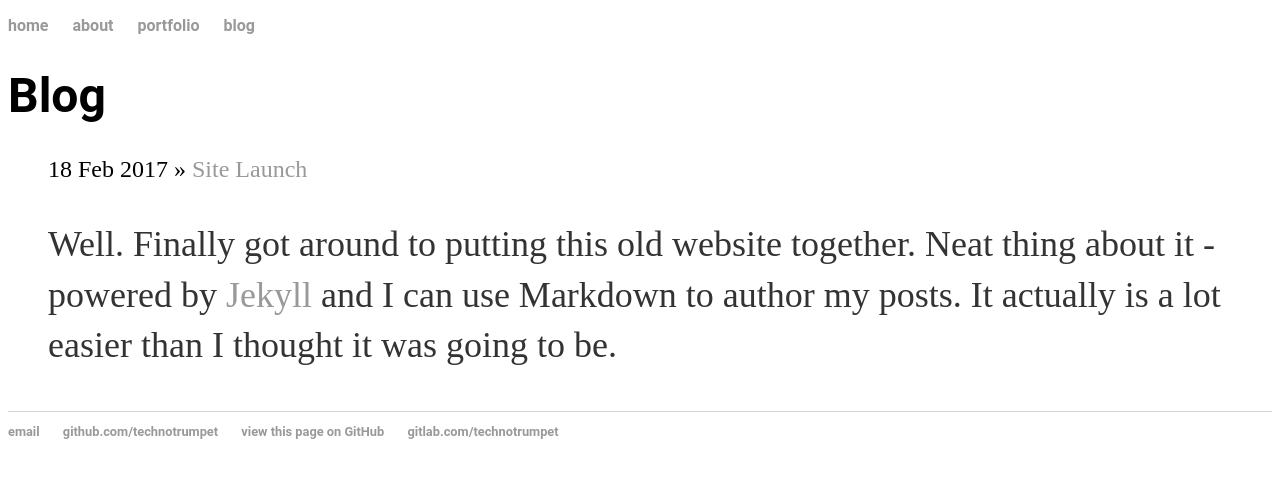
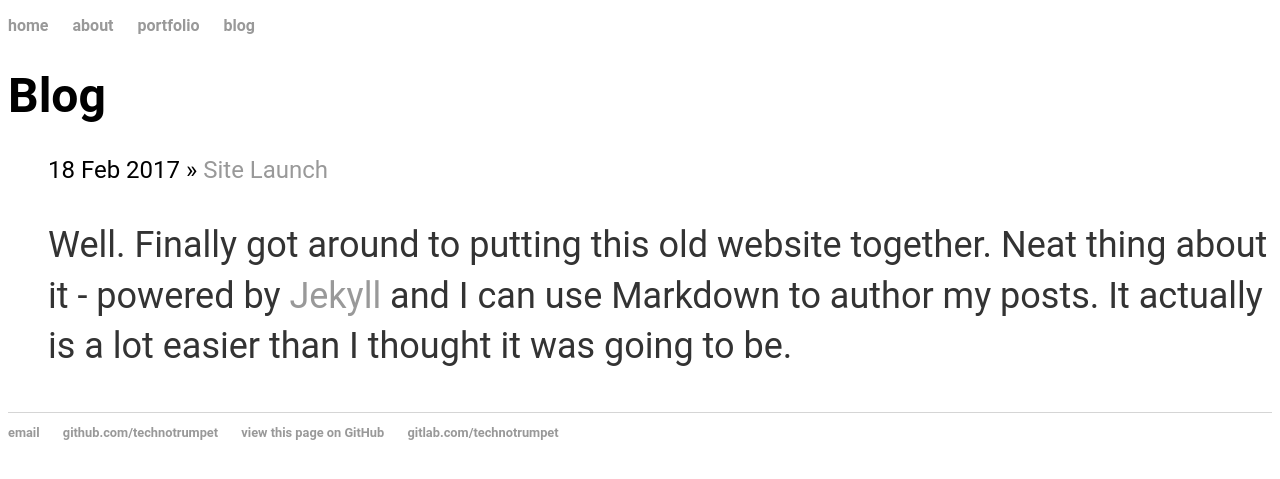
Before and after one commit to TechnoTrumpet/TechnoTrumpet.github.io, a Jekyll site: the page built from blog/index.html, in a window 1280 px wide. Shown: the top 479 px of the page. Built offline with Jekyll 4.4.1, drawn with Linux system fonts in a browser that asks for light colours.

Commit message:
added roboto font (try 2)

```diff
--- a/css/main.css
+++ b/css/main.css
@@ -40,15 +40,18 @@ p {
     font-size: 1.5em;
     line-height: 1.4em;
     color: #333;
+    font-family: 'Roboto', sans-serif;
 }
 footer {
     border-top: 1px solid #d5d5d5;
     font-size: .8em;
+    font-family: 'Roboto', sans-serif;
 }
 
 ul.posts {
     margin: 20px auto 40px;
     font-size: 1.5em;
+    font-family: 'Roboto', sans-serif;
 }
 
 ul.posts li {
```
